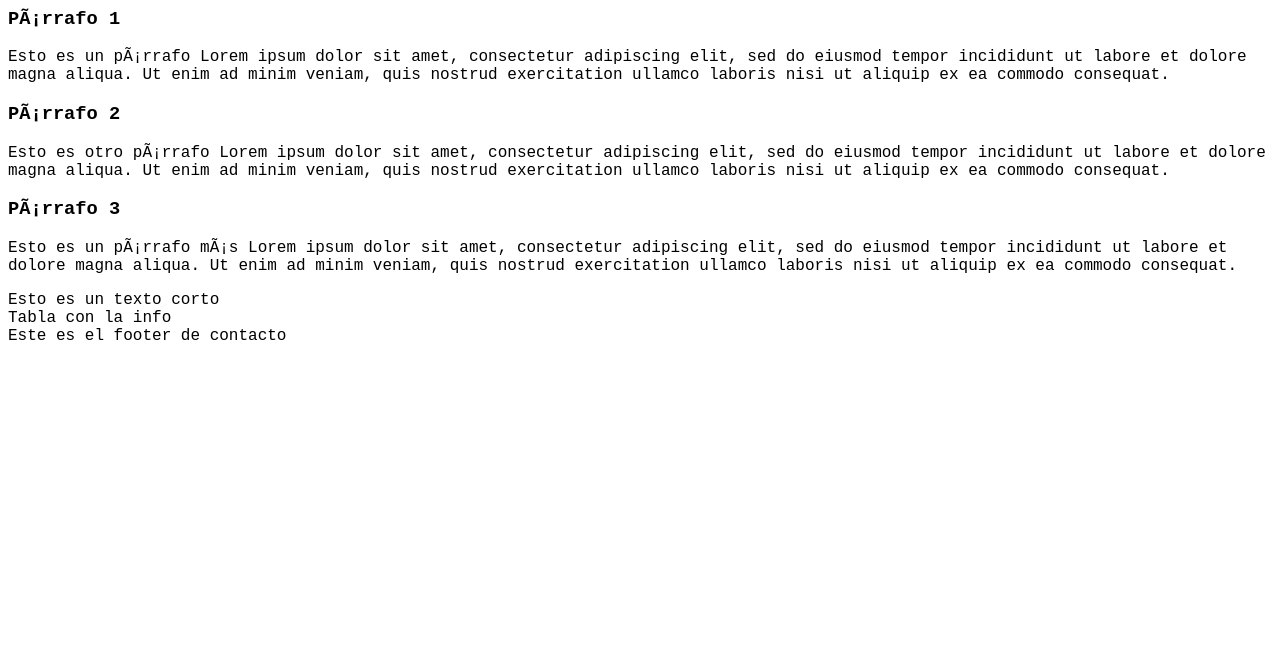
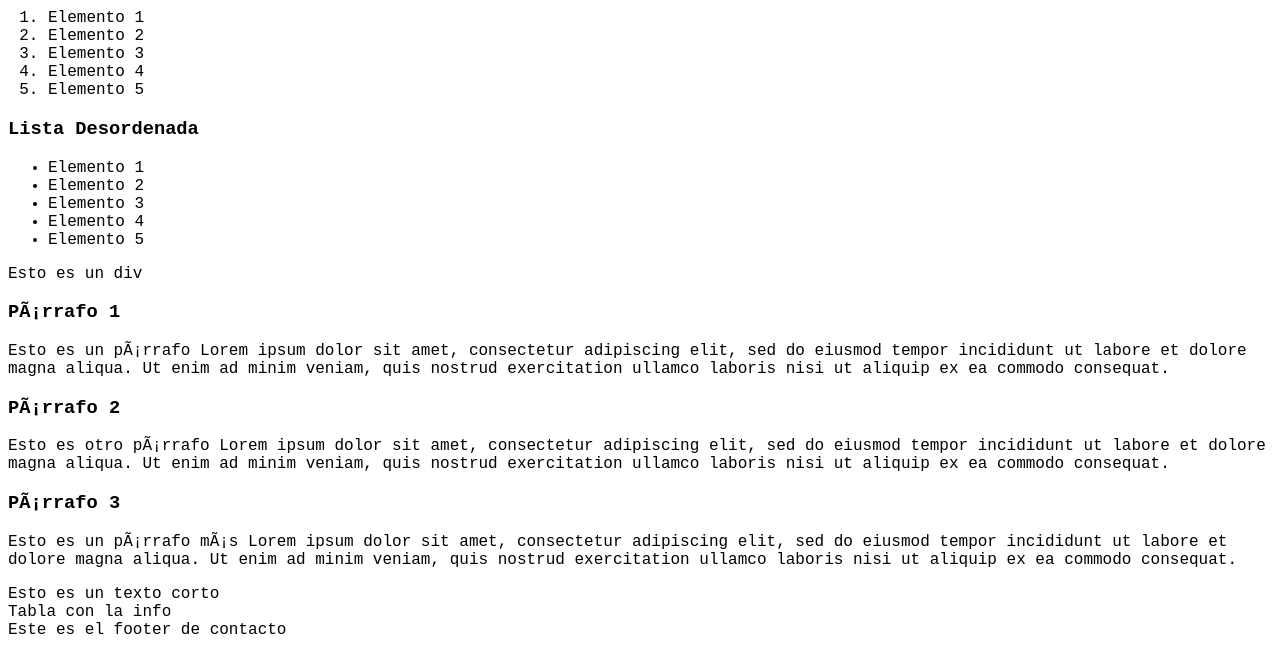
Before and after one commit to Proyecto-Ciclo-3/ExplicacionHTML-CSS, a plain HTML site: page Index.html in a window 1280 px wide. Shown: the part 959-1606 px from the top of the page. Before the commit the page ends 1312 px from the top, so only its background shows below. Drawn offline with Linux system fonts and the light colour scheme.

Commit message:
Explicación de listas ordenadas y desordenadas

```diff
--- a/Index.html
+++ b/Index.html
@@ -33,13 +33,32 @@
         </main>
                 <h2>Esto es un título h2</h2>
                 <h3>Esto es un título h3</h3>
-                <h4>Esto es un título h4</h4>-m
+                <h4>Esto es un título h4</h4>
                 <h5>Esto es un título h5</h5>
                 <h6>Esto es un título h6</h6>
                 <a href="https://www.metal-archives.com/bands/Diabolical_Blast/3540402302">
                     <img src= "./Media/NuevoLogo.jpg" alt="Imagen Logo"/>
                 </a>
                     <a href="https://www.metal-archives.com/albums/Iron_Maiden/Killers/74">No Hacer Click Aquí</a>
+                    <h3>Lista Ordenada</h3>
+                    <ol>
+                        <li>Elemento 1</li>
+                        <li>Elemento 2</li>
+                        <li>Elemento 3</li>
+                        <li>Elemento 4</li>
+                        <li>Elemento 5</li>
+                    </ol>
+                    <h3>Lista Desordenada</h3>
+                    <ul>
+                        <li>Elemento 1</li>
+                        <li>Elemento 2</li>
+                        <li>Elemento 3</li>
+                        <li>Elemento 4</li>
+                        <li>Elemento 5</li>
+                    </ul>
+                    <div>
+                        Esto es un div
+                    </div>
                 <article>
                     <h3>Párrafo 1</h3>
                     <p>Esto es un párrafo Lorem ipsum dolor sit amet,
```
